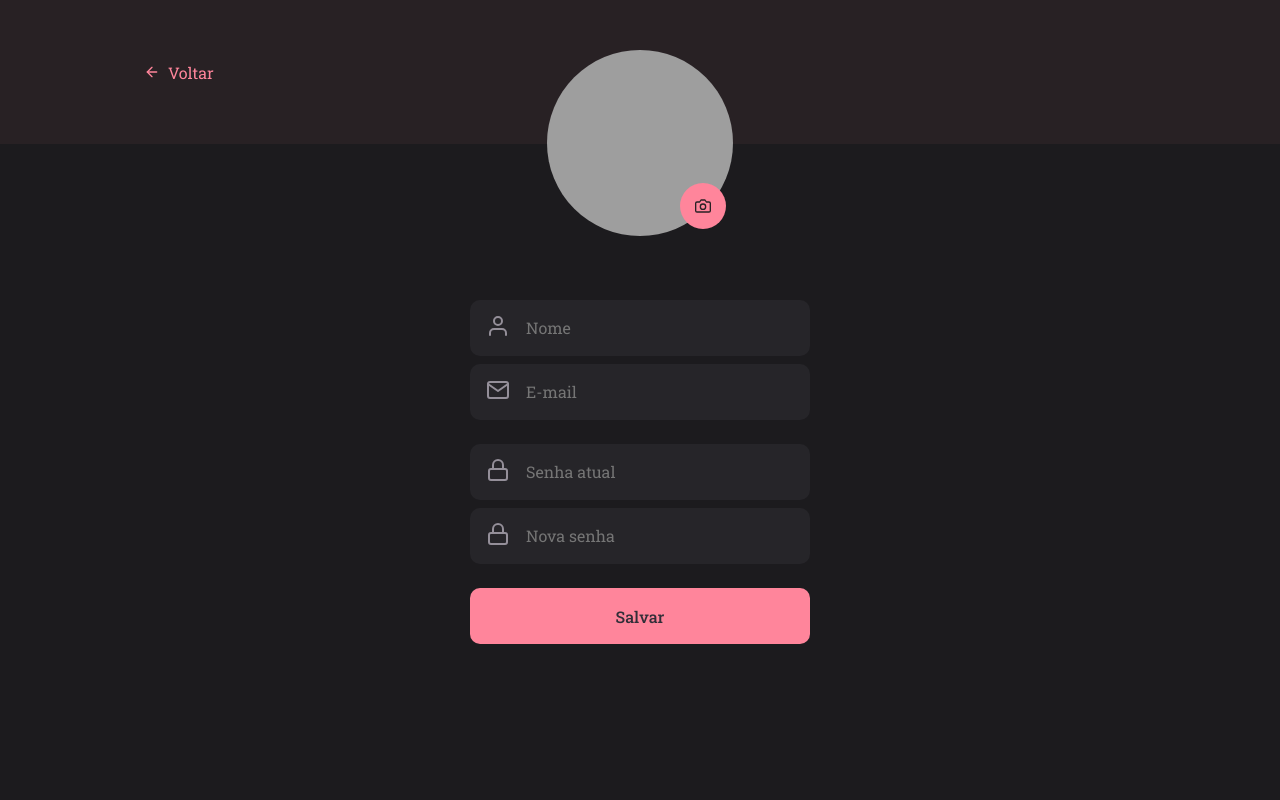
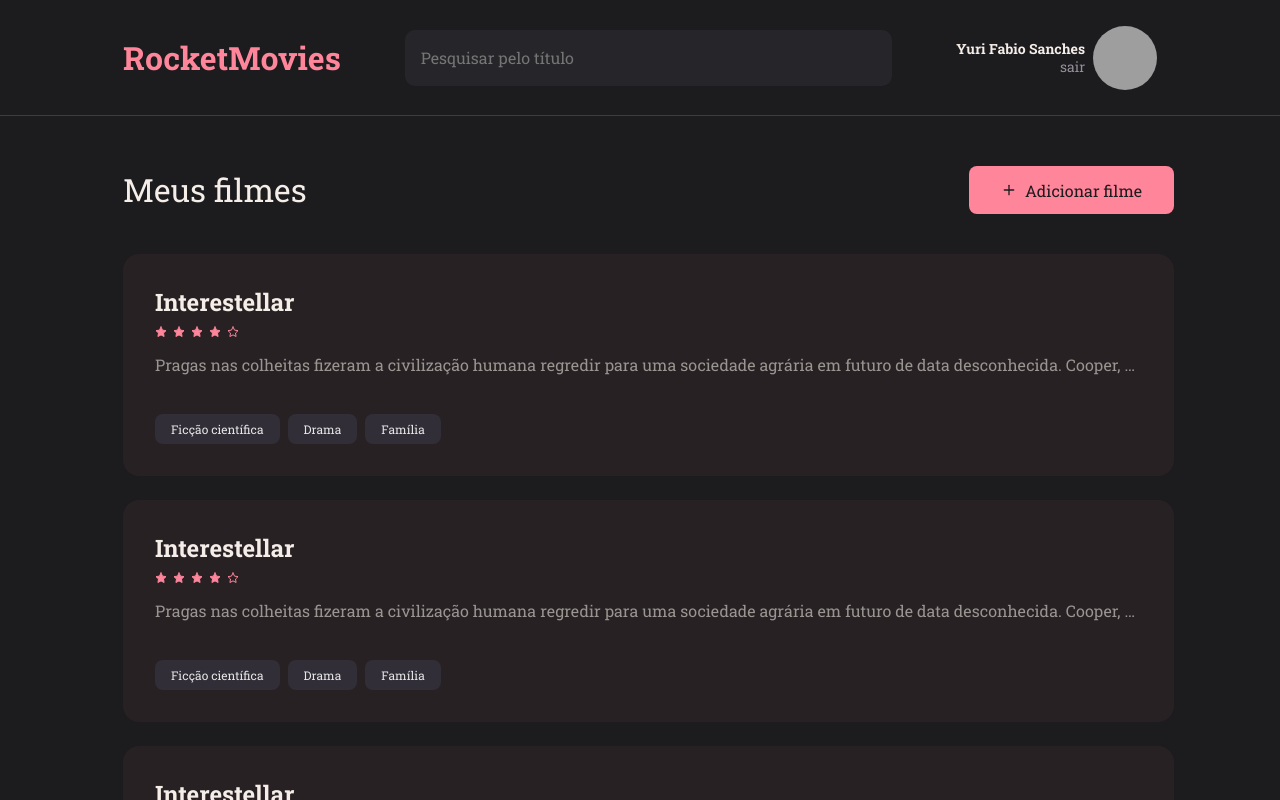
Before and after one commit to YuriFabioSanches/rocket-movies-notes-frontend, a React (Vite) app: page / in a window 1280 px wide. Built offline with nearby package versions, Linux system fonts and the light colour scheme; grey boxes are pictures that could not be loaded.

Commit message:
home page finished

```diff
--- /dev/null
+++ b/src/components/Note/index.jsx
@@ -0,0 +1,34 @@
+import { FiStar } from "react-icons/fi"
+
+import { Container, Stars, Tags } from "./styles";
+
+import { Tag } from "../../components/Tag";
+
+export function Note() {
+  return(
+    <Container>
+      <h1>Interestellar</h1>
+
+      <Stars>
+        <FiStar className="fill" />
+        <FiStar className="fill" />
+        <FiStar className="fill" />
+        <FiStar className="fill" />
+        <FiStar />
+      </Stars>
+
+      <p>
+        Pragas nas colheitas fizeram a civilização humana regredir para uma sociedade agrária em futuro de data desconhecida. Cooper, ex-piloto da NASA, tem uma fazenda com sua família. Murphy, a filha de dez anos de Cooper, acredita que seu quarto está assombrado por um fantasma que tenta se comunicar com ela. Pai e filha descobrem que o &quot;fantasma&quot; é uma inteligência desconhecida que está enviando mensagens codificadas através de radiação gravitacional, deixando coordenadas em binário que os levam até uma instalação secreta da NASA liderada pelo professor John Brand. O cientista revela que um buraco de minhoca foi aberto perto de Saturno e que ele leva a planetas que podem oferecer condições de sobrevivência para a espécie humana. As &quot;missões Lázaro&quot; enviadas anos antes identificaram três planetas potencialmente habitáveis orbitando o buraco negro Gargântua: Miller, Edmunds e Mann – nomeados em homenagem aos astronautas que os pesquisaram. Brand recruta Cooper para pilotar a nave espacial Endurance e recuperar os dados dos astronautas; se um dos planetas se mostrar habitável, a humanidade irá seguir para ele na instalação da NASA, que é na realidade uma enorme estação espacial. A partida de Cooper devasta Murphy.
+        <br/>
+        <br/>
+         Além de Cooper, a tripulação da Endurance é formada pela bióloga Amelia, filha de Brand; o cientista Romilly, o físico planetário Doyle, além dos robôs TARS e CASE. Eles entram no buraco de minhoca e se dirigem a Miller, porém descobrem que o planeta possui enorme dilatação gravitacional temporal por estar tão perto de Gargântua: cada hora na superfície equivale a sete anos na Terra. Eles entram em Miller e descobrem que é inóspito já que é coberto por um oceano raso e agitado por ondas enormes. Uma onda atinge a tripulação enquanto Amelia tenta recuperar os dados de Miller, matando Doyle e atrasando a partida. Ao voltarem para a Endurance, Cooper e Amelia descobrem que 23 anos se passaram.
+      </p>
+
+      <Tags>
+        <Tag title="Ficção científica" isNoteHome />
+        <Tag title="Drama" isNoteHome />
+        <Tag title="Família" isNoteHome />
+      </Tags>
+    </Container>
+  );
+}
--- /dev/null
+++ b/src/components/Note/styles.js
@@ -0,0 +1,43 @@
+import styled from "styled-components";
+
+export const Container =styled.div`
+  height: 22.2rem;
+  display: flex;
+  flex-direction: column;
+  width: 100%;
+  padding: 3.2rem;
+  background: ${({ theme }) => theme.COLORS.BACKGROUND_900};
+  border-radius: 1.6rem;
+
+  > h1 {
+    font-size: 2.4rem;
+    line-height: 3.2rem;
+    color: ${({ theme }) => theme.COLORS.WHITE};
+    margin-bottom: .8rem;
+  }
+
+  > p {
+    white-space: nowrap;
+    overflow: hidden;
+    text-overflow: ellipsis;
+    color: ${({ theme }) => theme.COLORS.GRAY_100};
+  }
+`;
+
+export const Stars =styled.div`
+  display: flex;
+  gap: .6rem;
+  color: ${({ theme }) => theme.COLORS.PINK};
+  font-size: 1.2rem;
+  margin-bottom: 1.6rem;
+
+  .fill {
+    fill: ${({ theme }) => theme.COLORS.PINK};
+  }
+`;
+
+export const Tags =styled.div`
+  display: flex;
+  gap: .8rem;
+  margin-top: 1.6rem;
+`;
--- a/src/components/Tag/index.jsx
+++ b/src/components/Tag/index.jsx
@@ -1,13 +1,14 @@
 import { Container } from "./styles"
 import PropTypes from 'prop-types'
 
-export function Tag({ title, ...rest }) {
+export function Tag({ title, isNoteHome = false, ...rest }) {
   Tag.propTypes = {
-    title: PropTypes.string.isRequired
+    title: PropTypes.string.isRequired,
+    isNoteHome: PropTypes.bool
   }
 
   return(
-    <Container {...rest}>
+    <Container {...rest} $isnothome={isNoteHome.toString()}>
       {title}
     </Container>
   );
--- a/src/components/Tag/styles.js
+++ b/src/components/Tag/styles.js
@@ -3,7 +3,7 @@ import styled from "styled-components";
 export const Container = styled.span`
   padding: .8rem 1.6rem;
   border-radius: .8rem;
-  background: ${({ theme }) => theme.COLORS.BACKGROUND_900};
+  background: ${({ theme, $isnothome }) => $isnothome === "true" ? theme.COLORS.GRAY_700 : theme.COLORS.BACKGROUND_900};
 
   font-style: normal;
   font-weight: 400;
--- a/src/main.jsx
+++ b/src/main.jsx
@@ -4,13 +4,13 @@ import { ThemeProvider } from 'styled-components'
 import theme from './styles/theme'
 import GlobalStyle from './styles/globalStyles'
 
-import { Profile } from './pages/Profile'
+import { Home } from './pages/Home'
 
 ReactDOM.createRoot(document.getElementById('root')).render(
   <React.StrictMode>
     <ThemeProvider theme={theme}>
       <GlobalStyle />
-      <Profile />
+      <Home />
     </ThemeProvider>
   </React.StrictMode>,
 )
--- /dev/null
+++ b/src/pages/Home/index.jsx
@@ -0,0 +1,29 @@
+import { FiPlus } from "react-icons/fi"
+
+import { Container, Content, NoteList } from "./styles";
+
+import { Header } from "../../components/Header"
+import { Note } from "../../components/Note"
+
+export function Home() {
+  return(
+    <Container>
+      <Header />
+
+      <main>
+        <Content>
+          <header>
+            <h1>Meus filmes</h1>
+            <a href="#"><FiPlus /> Adicionar filme</a>
+          </header>
+
+          <NoteList>
+            <Note />
+            <Note />
+            <Note />
+          </NoteList>
+        </Content>
+      </main>
+    </Container>
+  );
+}
--- /dev/null
+++ b/src/pages/Home/styles.js
@@ -0,0 +1,57 @@
+import styled from "styled-components";
+
+export const Container = styled.div`
+  height: 100vh;
+  display: grid;
+  grid-template-rows: 11.6rem auto;
+  grid-template-areas:
+  "header"
+  "content";
+
+  > main {
+    grid-area: content;
+    overflow-y: auto;
+    scrollbar-color: ${({ theme }) => theme.COLORS.PINK} transparent;
+    scrollbar-width: thin;
+  }
+`;
+
+export const Content = styled.div`
+  display: flex;
+  flex-direction: column;
+  gap: 4rem;
+  padding: 5rem 10.6rem 6rem 12.3rem ;
+
+
+
+  > header {
+    width: 100%;
+    display: flex;
+    justify-content: space-between;
+    align-items: center;
+
+    h1 {
+      font-weight: 400;
+      font-size: 3.2rem;
+      line-height: 4.2rem;
+      color: ${({ theme }) => theme.COLORS.WHITE};
+    }
+
+    a {
+      display: flex;
+      align-items: center;
+      gap: .8rem;
+      height: 4.8rem;
+      padding: .8rem 3.2rem;
+      border-radius: .8rem;
+      background: ${({ theme }) => theme.COLORS.PINK};
+      color: ${({ theme }) => theme.COLORS.BACKGROUND_800};
+    }
+  }
+`;
+
+export const NoteList = styled.div`
+  display: flex;
+  flex-direction: column;
+  gap: 2.4rem;
+`;
```
